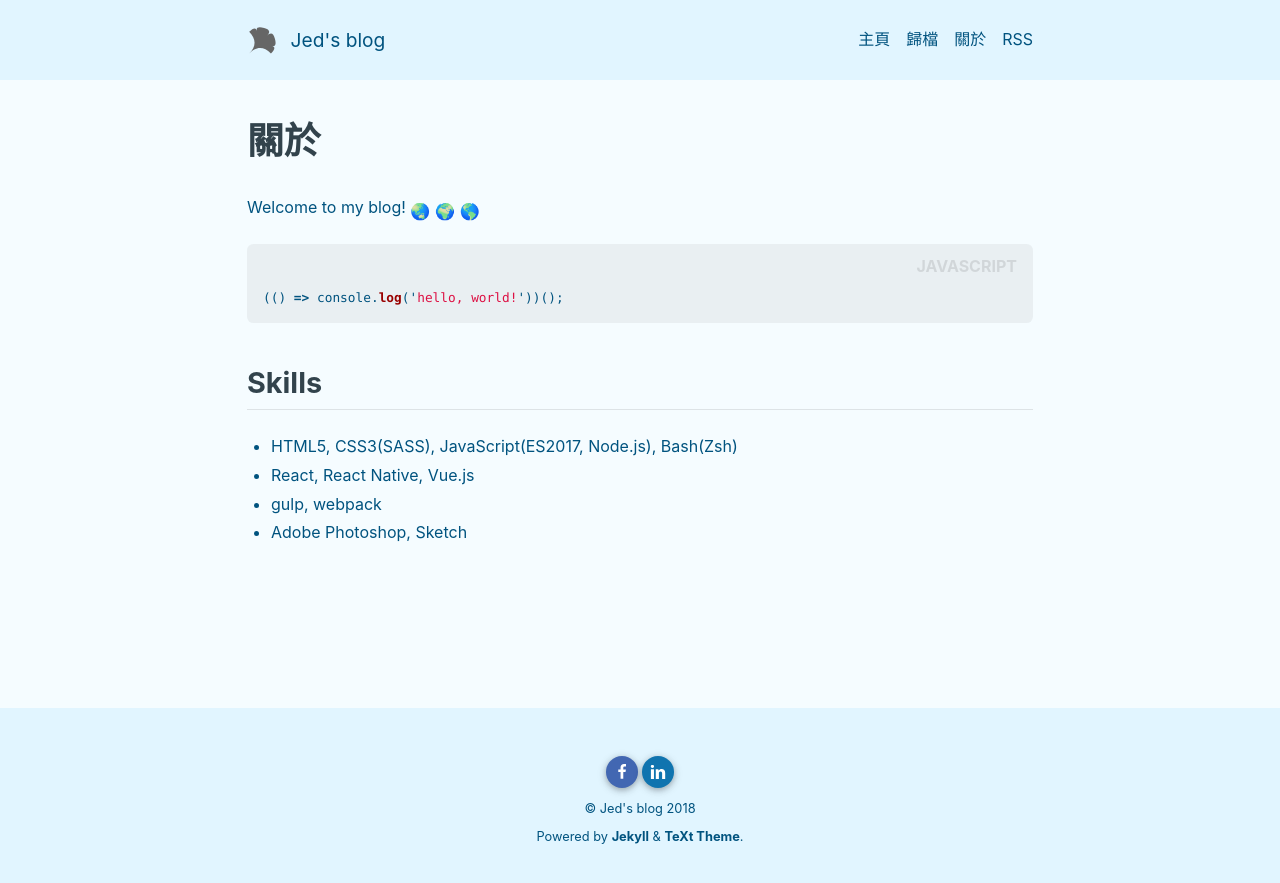
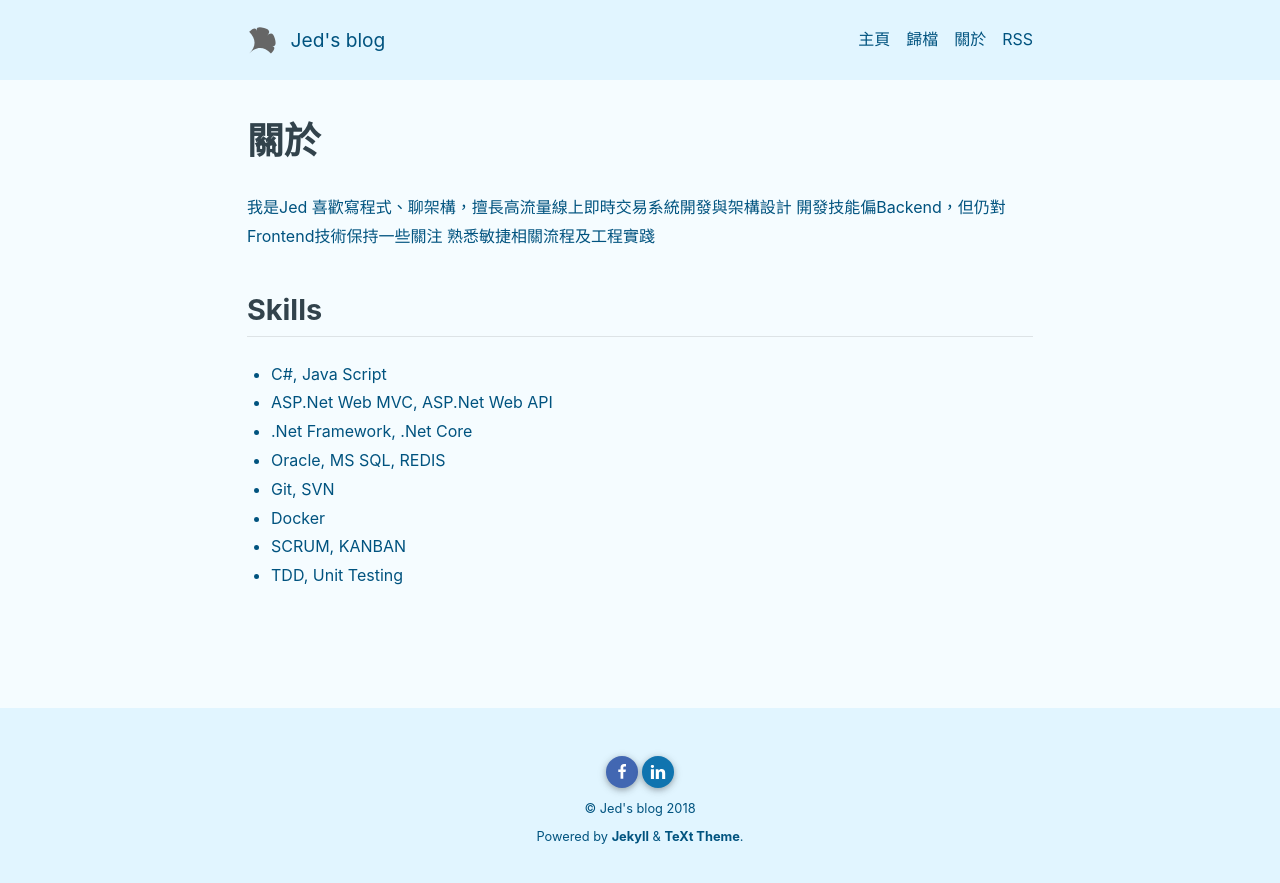
Before and after one commit to jed1978/jed1978.github.io, a Jekyll site: the page built from about.md, in a window 1280 px wide. Shown: the top 883 px of the page. Built offline with Jekyll 4.4.1, drawn with Linux system fonts in a browser that asks for light colours; nearby versions of some CDN libraries; emoji names are drawn with the system emoji font.

Commit message:
Modify About me

```diff
--- a/about.md
+++ b/about.md
@@ -8,15 +8,18 @@ titles:
 key: page-about
 ---
 
-Welcome to my blog! :earth_asia: :earth_africa: :earth_americas:
-
-{% highlight javascript %}
-(() => console.log('hello, world!'))();
-{% endhighlight %}
+我是Jed
+喜歡寫程式、聊架構，擅長高流量線上即時交易系統開發與架構設計
+開發技能偏Backend，但仍對Frontend技術保持一些關注
+熟悉敏捷相關流程及工程實踐
 
 ## Skills
 
-- HTML5, CSS3(SASS), JavaScript(ES2017, Node.js), Bash(Zsh)
-- React, React Native, Vue.js
-- gulp, webpack
-- Adobe Photoshop, Sketch
+- C#, Java Script
+- ASP.Net Web MVC, ASP.Net Web API
+- .Net Framework, .Net Core
+- Oracle, MS SQL, REDIS
+- Git, SVN
+- Docker
+- SCRUM, KANBAN
+- TDD, Unit Testing
```
Also changed, not shown: 6 other files.
